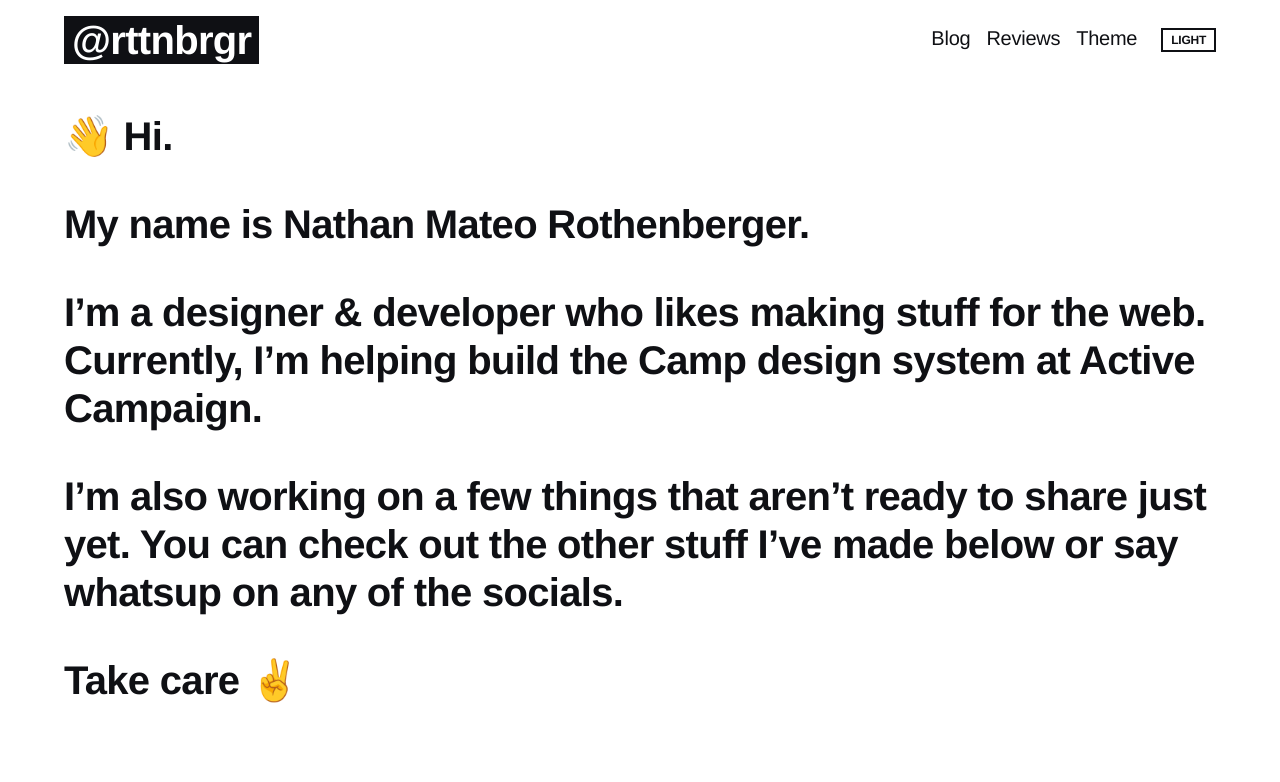
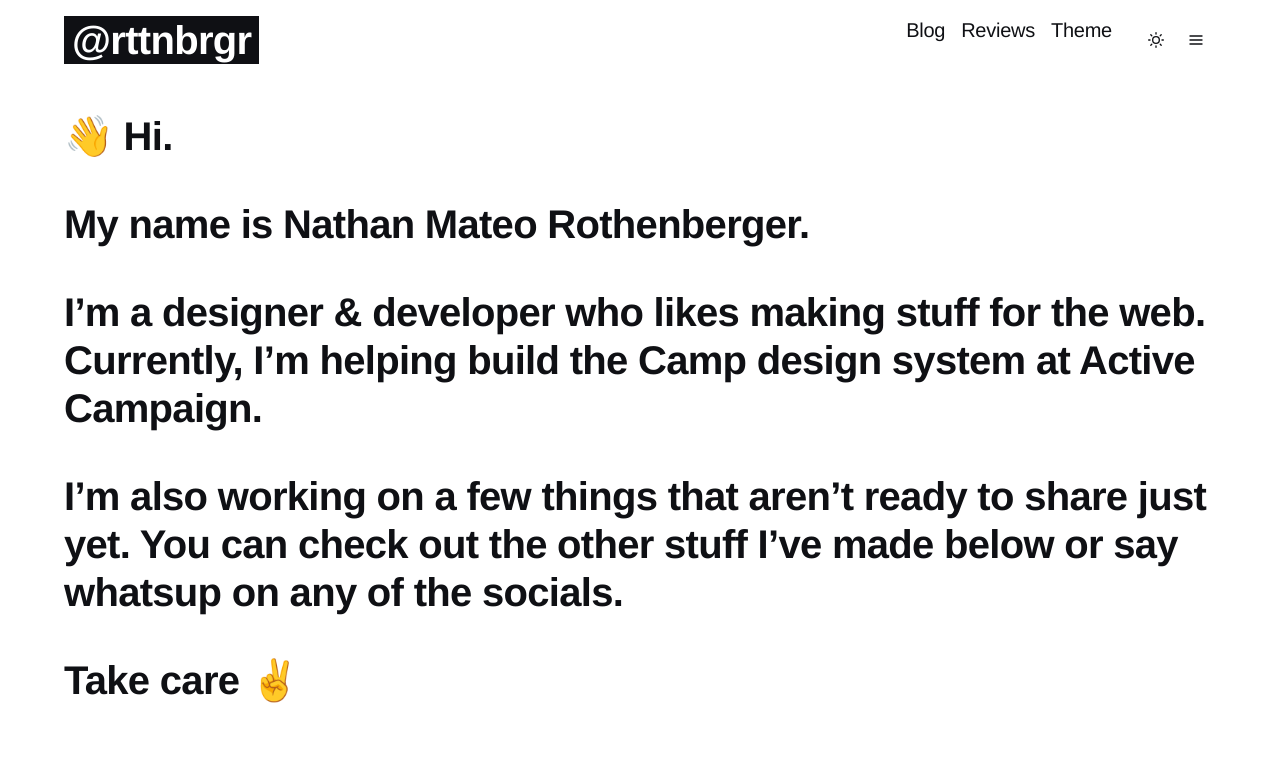
Before and after one commit to rttnbrgr/homebase, a Next.js app: page / in a window 1280 px wide. Shown: the top 782 px of the page. Built offline with nearby package versions, Linux system fonts and the light colour scheme.

Commit message:
wip: theme and menu toggles

```diff
--- a/src/components/Button.ts
+++ b/src/components/Button.ts
@@ -26,7 +26,10 @@ const variantReviewOutline: SystemStyleFunction = props => ({
 
 const styles = {
   variants: {
-    reviewOutline: variantReviewOutline
+    reviewOutline: variantReviewOutline,
+    base: {
+      borderRadius: "none"
+    }
   },
   defaultProps: {
     variant: "reviewOutline"
--- a/src/components/Header.tsx
+++ b/src/components/Header.tsx
@@ -1,4 +1,4 @@
-import React from "react";
+import React, { useMemo, useState } from "react";
 import {
   Box,
   Text,
@@ -6,11 +6,55 @@ import {
   useColorMode,
   Button,
   Container as ChakraContainer,
-  HStack
+  HStack,
+  IconButton
 } from "@chakra-ui/react";
 import { miscLinks } from "../lib/homepageLinks";
 import { MonoLinkFork } from "./MonoLink";
 import { Breadcrumb, BreadcrumbProps } from "./Breadcrumb";
+import { CloseIcon, HamburgerIcon, MoonIcon, SunIcon } from "@chakra-ui/icons";
+
+type ColorModetoggleProps = {};
+
+const ColorModetoggle = ({}: ColorModetoggleProps) => {
+  const { colorMode, toggleColorMode } = useColorMode();
+  const isLightMode = useMemo(() => colorMode === "light", [colorMode]);
+  const icon = isLightMode ? <SunIcon /> : <MoonIcon />;
+  // const icon = isLightMode ? <HamburgerIcon /> : <CloseIcon/>
+
+  return (
+    <>
+      <IconButton
+        variant="base"
+        aria-label="Toggle color mode"
+        icon={icon}
+        onClick={toggleColorMode}
+      />
+    </>
+  );
+};
+
+type NavMenuToggleProps = {};
+
+const NavMenuToggle = ({}: NavMenuToggleProps) => {
+  const [menuOpen, setMenuOpen] = useState(false);
+  const icon = menuOpen ? <CloseIcon /> : <HamburgerIcon />;
+
+  function toggleMenu() {
+    setMenuOpen(!menuOpen);
+  }
+
+  return (
+    <>
+      <IconButton
+        variant="base"
+        aria-label="Toggle color mode"
+        icon={icon}
+        onClick={toggleMenu}
+      />
+    </>
+  );
+};
 
 type HeaderProps = BreadcrumbProps & {};
 
@@ -45,9 +89,13 @@ const Header = ({ title, isHome = false }: HeaderProps) => {
                   );
                 })}
               </HStack>
-              <Button onClick={toggleColorMode} textStyle="h1">
-                {colorMode}
-              </Button>
+              <HStack spacing="0">
+                {/* <Button onClick={toggleColorMode} textStyle="h1">
+                  {colorMode}
+                </Button> */}
+                <ColorModetoggle />
+                <NavMenuToggle />
+              </HStack>
             </HStack>
           </Flex>
         </ChakraContainer>
```
